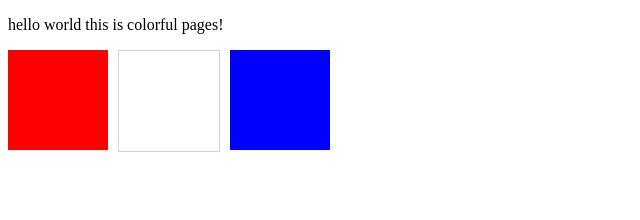
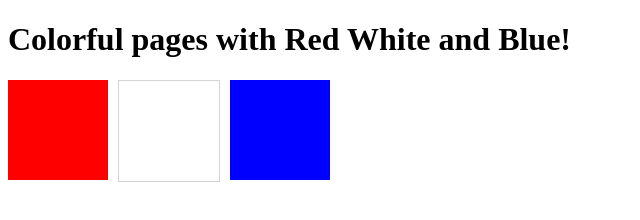
Before and after one commit to GeorgeFair/Colourful_Pages, a plain HTML site: page index.html in a window 1280 px wide. Shown: the whole page, without its empty margins (0-640 px from the left). Drawn offline with Linux system fonts and the light colour scheme.

Commit message:
changed p to h1

```diff
--- a/index.html
+++ b/index.html
@@ -8,7 +8,7 @@
 </head>
 
 <body>
-    <p>hello world this is colorful pages!</p>
+    <h1>Colorful pages with Red White and Blue!</h1>
 
     <div class="container">
         <div class="box" id="box1"></div>
```
